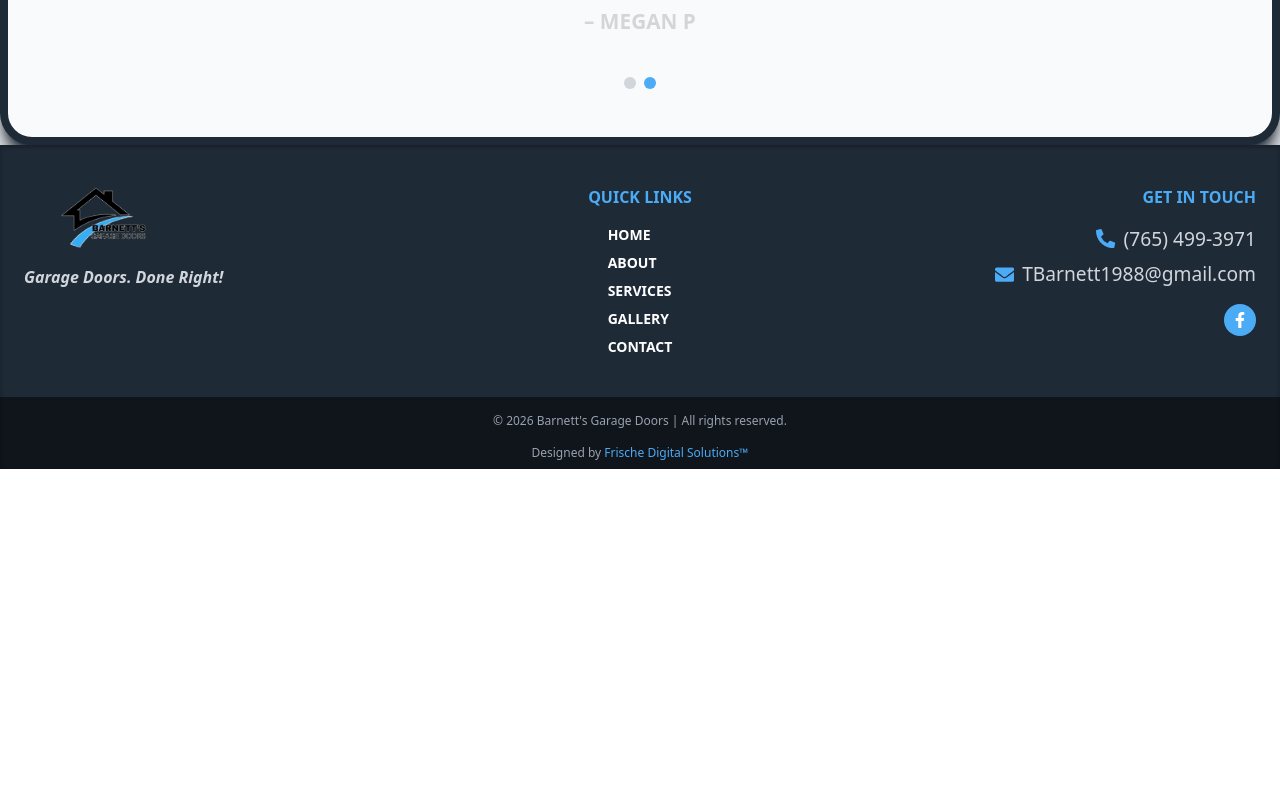
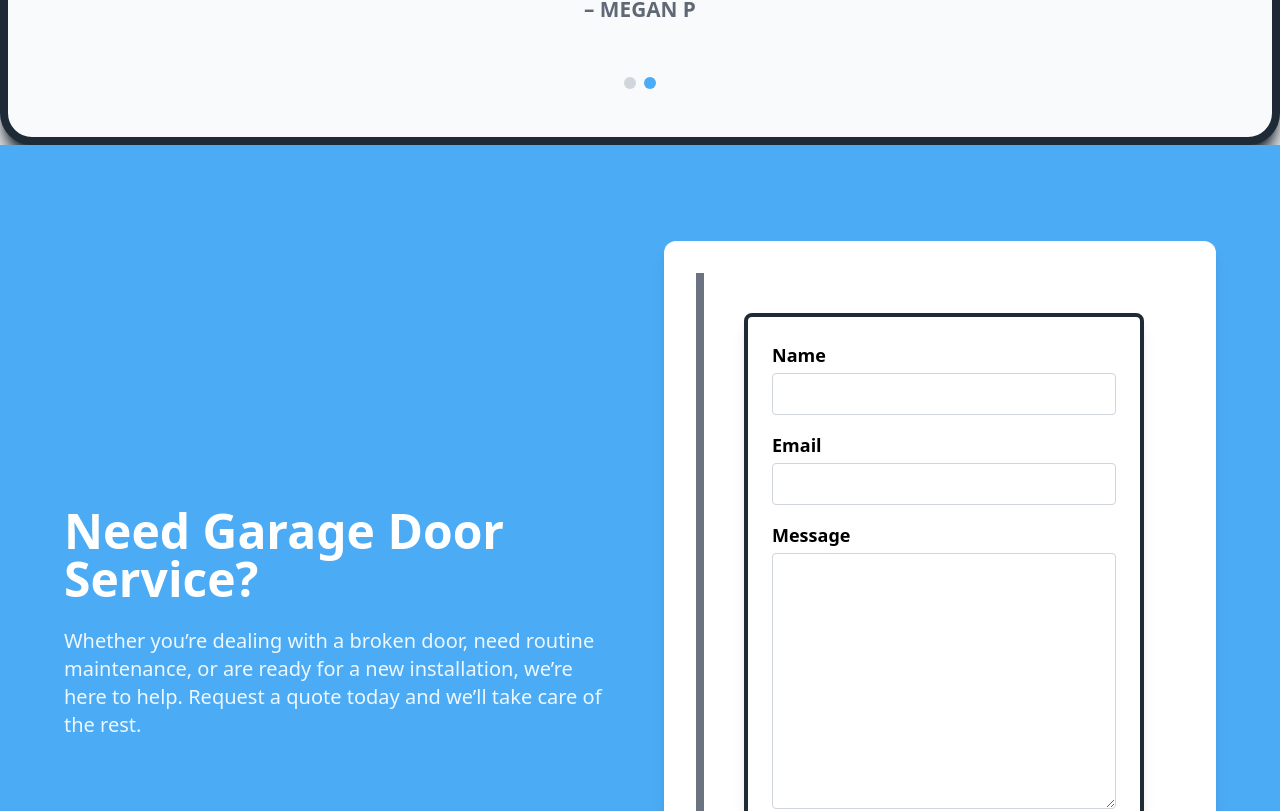
Before and after one commit to FrischSticks/barnettsGarageDoors, a Next.js app: page / in a window 1280 px wide. Shown: the part 4290-5101 px from the top of the page. Before the commit the page ends 4759 px from the top, so only its background shows below. Built offline with nearby package versions, Linux system fonts and the light colour scheme.

Commit message:
Main Contact Form

```diff
--- a/app/page.tsx
+++ b/app/page.tsx
@@ -204,6 +204,30 @@ export default function HomePage() {
   </div>
 </section>
 <Testimonials />
+{/* Bottom Contact CTA — ALWAYS visible */}
+<section className="w-full px-6 md:px-12 py-24 bg-primary">
+  <div className="max-w-6xl mx-auto grid xl:grid-cols-2 gap-12 items-center">
+
+    {/* Text */}
+    <div className="text-white space-y-6">
+      <h2 className="text-4xl md:text-5xl font-bold">
+        Need Garage Door Service?
+      </h2>
+
+      <p className="text-lg md:text-xl text-white/90">
+        Whether you’re dealing with a broken door, need routine maintenance,
+        or are ready for a new installation, we’re here to help.
+        Request a quote today and we’ll take care of the rest.
+      </p>
+    </div>
+
+    {/* Contact Form */}
+    <div className="bg-white rounded-xl shadow-lg p-6 md:p-8">
+      <Contact />
+    </div>
+  </div>
+</section>
+
 
 
 
```
